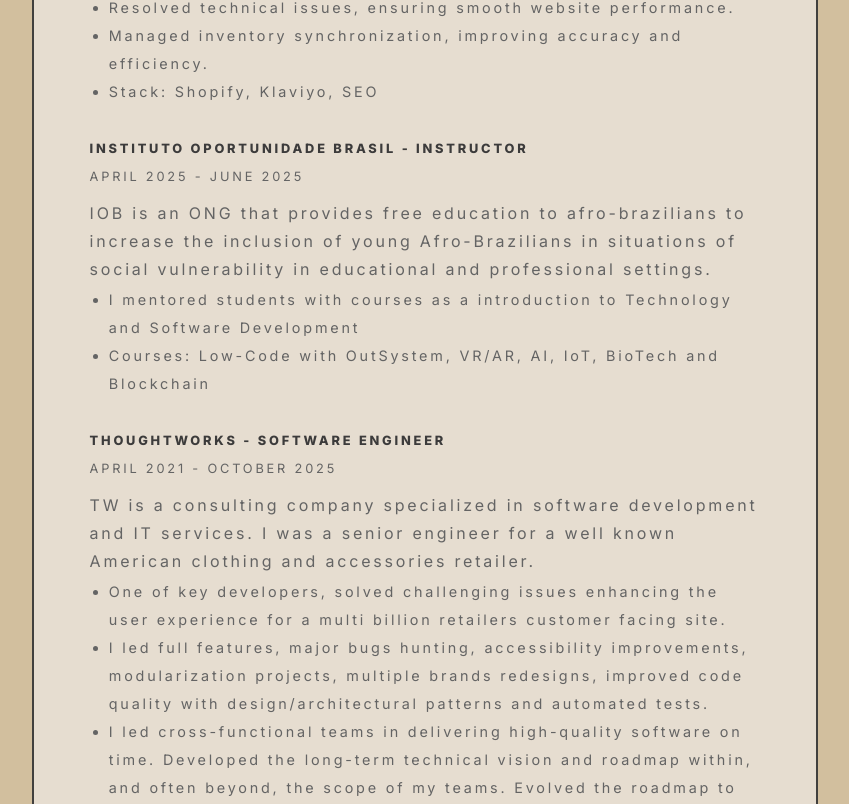
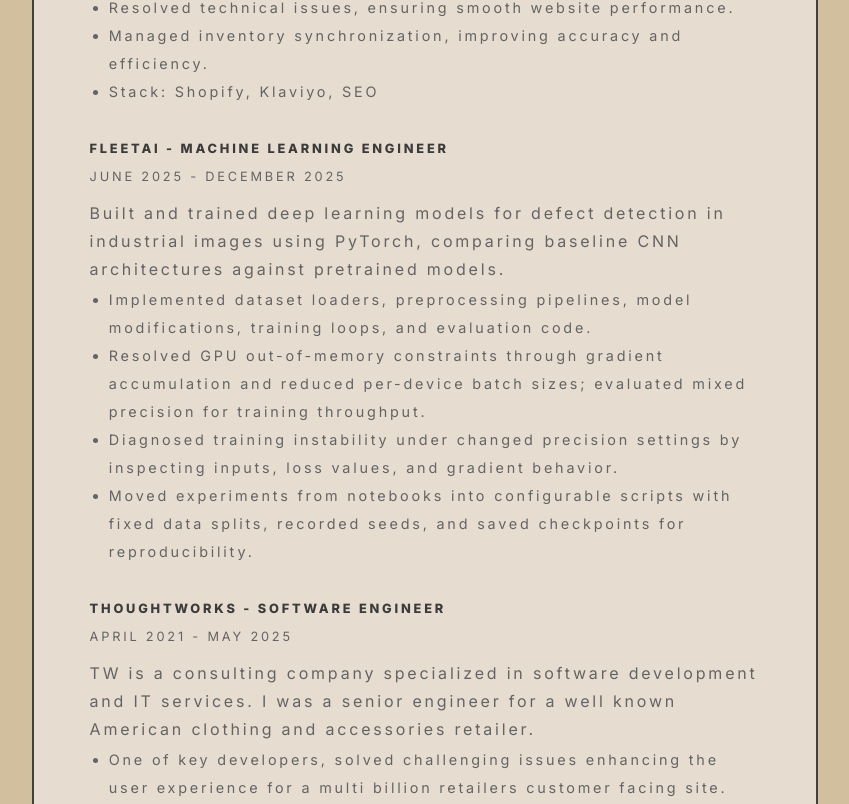
Before and after one commit to LuizFellype/personal-site, a Next.js app: page / in a window 1280 px wide. Shown: the part 1296-2100 px from the top of the page, without its empty margins (414-1263 px from the left). Built offline with nearby package versions, Linux system fonts and the light colour scheme.

Commit message:
Update work history

```diff
--- a/src/data/contact.ts
+++ b/src/data/contact.ts
@@ -11,7 +11,7 @@
     icon: faGithub,
   },
   {
-    link: 'https://www.linkedin.com/in/luiz-fellype-cassago-011862171/',
+    link: 'https://www.linkedin.com/in/luiz-fellype-cassago',
     label: 'LinkedIn',
     icon: faLinkedinIn,
   },
--- a/src/data/resume/work.js
+++ b/src/data/resume/work.js
@@ -29,7 +29,7 @@
     name: 'Custom Brand Service',
     position: 'Lead Web Developer',
     url: '',
-    startDate: '2025-11-01',
+    startDate: '2025-12-01',
     endDate: '2026-06-01',
     summary: 'Led web development projects focused on Shopify theme customization and third-party service integration. Resolved technical issues while managing and synchronizing inventories and products. Drove Klaviyo email marketing efforts and implemented search engine optimization strategies.',
     highlights: [
@@ -41,15 +41,17 @@
     ],
   },
   {
-    name: 'Instituto Oportunidade Brasil',
-    position: 'Instructor',
+    name: 'FleetAI',
+    position: 'Machine Learning Engineer',
     url: '',
-    startDate: '2025-04-25',
-    endDate: '2025-06-01',
-    summary: 'IOB is an ONG that provides free education to afro-brazilians to increase the inclusion of young Afro-Brazilians in situations of social vulnerability in educational and professional settings.',
+    startDate: '2025-06-01',
+    endDate: '2025-12-01',
+    summary: 'Built and trained deep learning models for defect detection in industrial images using PyTorch, comparing baseline CNN architectures against pretrained models.',
     highlights: [
-      'I mentored students with courses as a introduction to Technology and Software Development',
-      'Courses: Low-Code with OutSystem, VR/AR, AI, IoT, BioTech and Blockchain',
+      'Implemented dataset loaders, preprocessing pipelines, model modifications, training loops, and evaluation code.',
+      'Resolved GPU out-of-memory constraints through gradient accumulation and reduced per-device batch sizes; evaluated mixed precision for training throughput.',
+      'Diagnosed training instability under changed precision settings by inspecting inputs, loss values, and gradient behavior.',
+      'Moved experiments from notebooks into configurable scripts with fixed data splits, recorded seeds, and saved checkpoints for reproducibility.'
     ],
   },
   {
@@ -57,7 +59,7 @@
     position: 'Software Engineer',
     url: '',
     startDate: '2021-04-01',
-    endDate: '2025-10-01',
+    endDate: '2025-05-01',
     summary: 'TW is a consulting company specialized in software development and IT services. I was a senior engineer for a well known American clothing and accessories retailer.',
     highlights: [
       'One of key developers, solved challenging issues enhancing the user experience for a multi billion retailers customer facing site.',
@@ -72,7 +74,7 @@
     position: 'Senior Front-end Developer',
     url: 'https://ecrubox.com/',
     startDate: '2017-12-01',
-    endDate: '2021-12-01',
+    endDate: '2021-04-01',
     summary: 'Ecrubox is a web agency. Led agency projects by preparing cost estimations, schedules, and project specifications for proposals. Engaged in formal design reviews, offering insights for technical enhancements. Mentored developers to ensure adherence to best practices and coding consistency.',
     highlights: [
       'Prepared detailed project proposals and timelines.',
```
